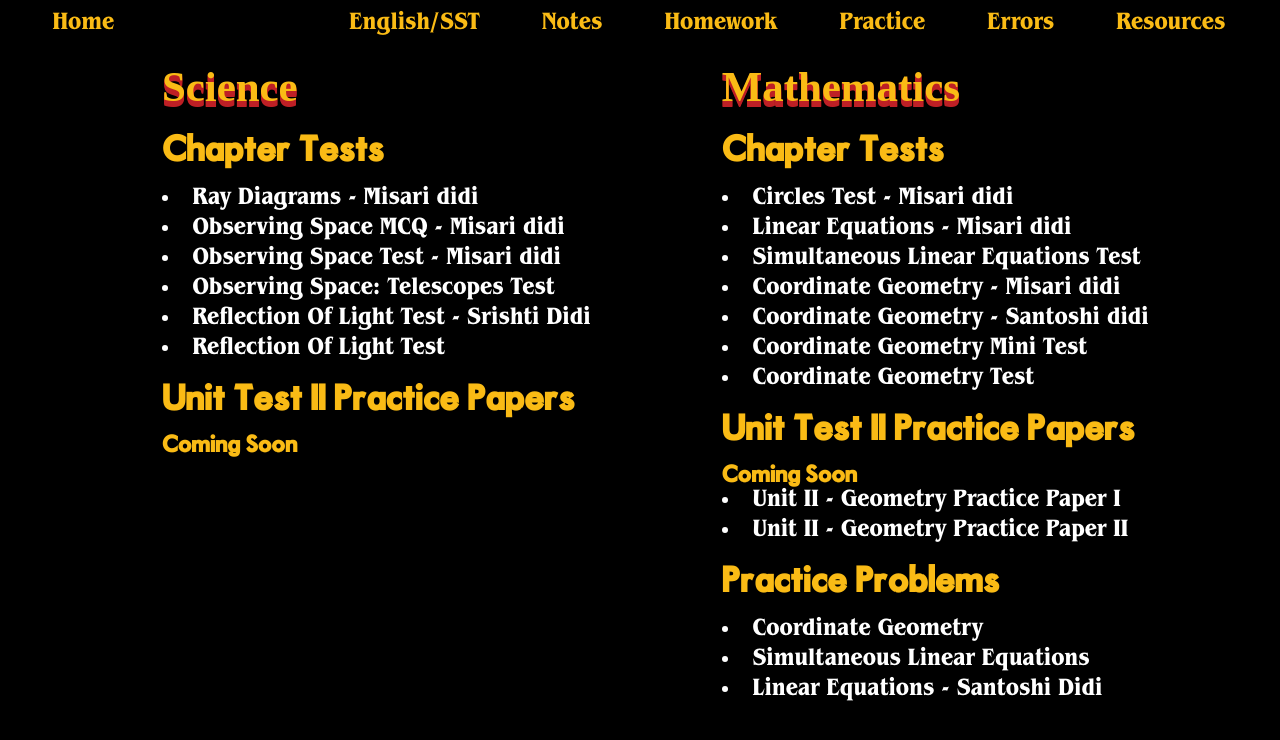
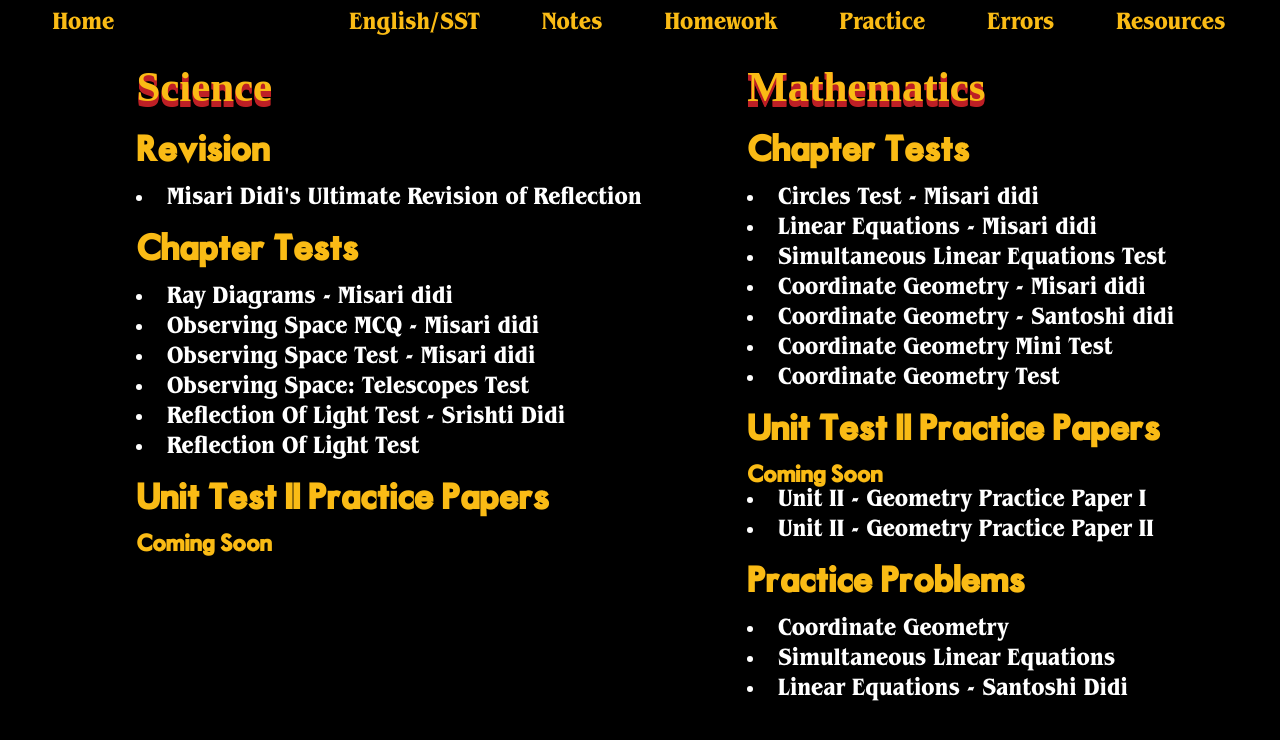
Before and after one commit to DhanushVDPT/sgvnext, a Next.js app: page /practice in a window 1280 px wide. Shown: the top 740 px of the page. Built offline with nearby package versions, Linux system fonts and the light colour scheme; a web font is replaced by a local one.

Commit message:
Update practice.js reflection revision

```diff
--- a/pages/practice.js
+++ b/pages/practice.js
@@ -9,6 +9,10 @@ export default function Page() {
             <div class="subject">
                 <div class="science">
                     <h1>Science</h1>
+                    <h2>Revision</h2>
+                    <ul>
+                        <li><a target="#" href="https://www.canva.com/design/DAGbzfRc3Ak/zCpcOwl-sM536tr0PaZO6A/edit?utm_content=DAGbzfRc3Ak&utm_campaign=designshare&utm_medium=link2&utm_source=sharebutton">Misari Didi's Ultimate Revision of Reflection</a></li>
+                    </ul>
                     <h2>Chapter Tests</h2>
                     <ul>
                         <li><a target="#" href="https://drive.google.com/file/d/1_xytv-SbjUYj3DxWSt2dByiL2k4qGTFn/view?usp=sharing">Ray Diagrams - Misari didi</a></li>
```
